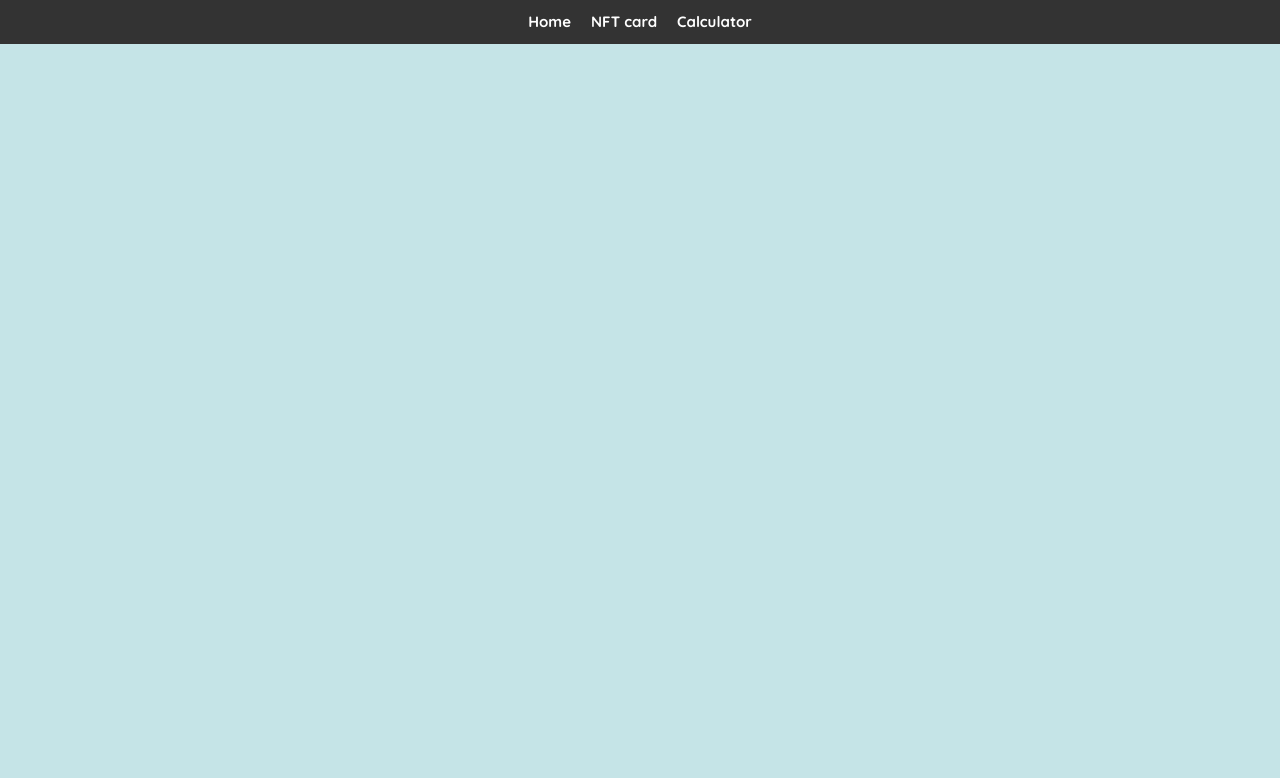
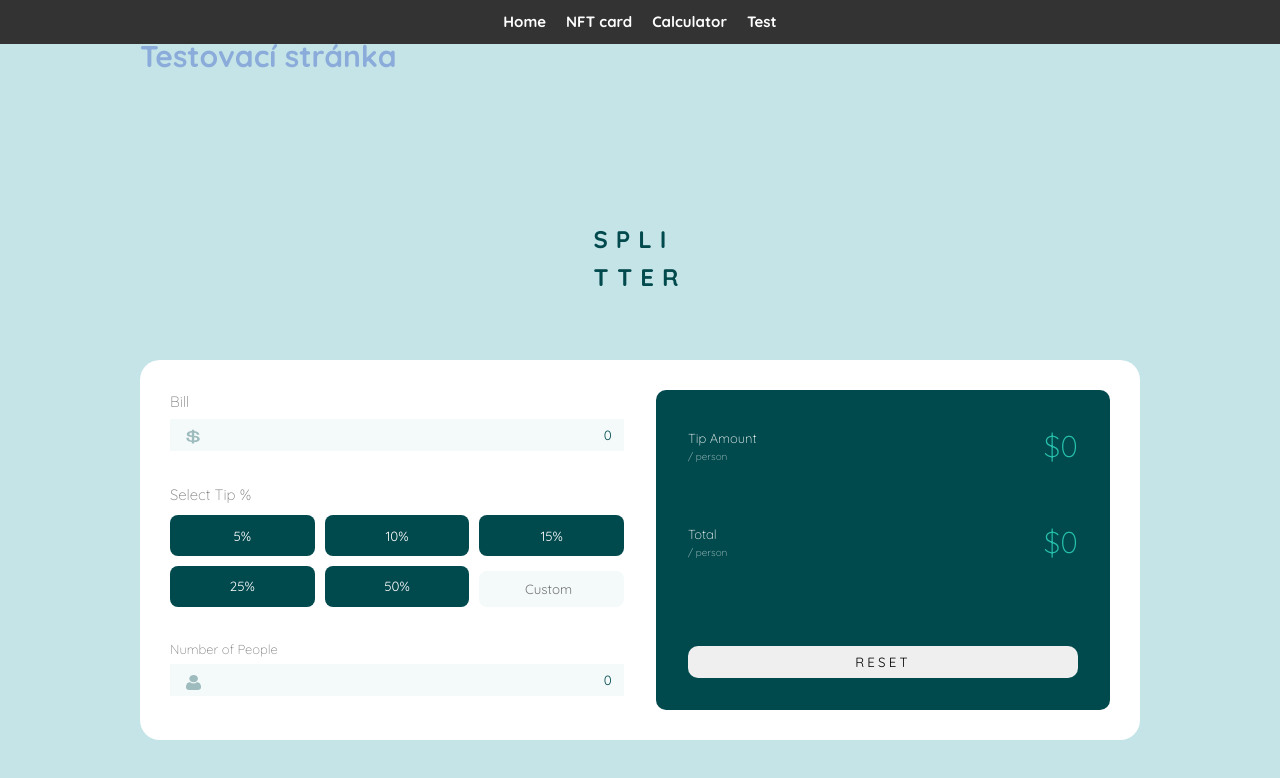
Before and after one commit to owdea/react-rework, a React (Vite) app: page /test in a window 1280 px wide. Shown: the top 778 px of the page. Built offline with nearby package versions, Linux system fonts and the light colour scheme.

Commit message:
Working calculator with new components

```diff
--- a/src/App.tsx
+++ b/src/App.tsx
@@ -4,6 +4,7 @@ import {BrowserRouter as Router, Route, Switch} from "react-router-dom"
 import NFTCard from './pages/NFTpage'
 import Calculator from './pages/Calculator'
 import Layout from './layouts/Layout'
+import Test from './pages/Test'
 
 function App() {
   return (
@@ -18,6 +19,9 @@ function App() {
           </Route>
           <Route path="/calculator">
             <Calculator/>
+          </Route>
+          <Route path="/test">
+            <Test/>
           </Route>
         </Switch>
       </Layout>
--- a/src/layouts/components/Navbar.tsx
+++ b/src/layouts/components/Navbar.tsx
@@ -12,7 +12,10 @@ const Navbar = () => {
           <Link to="/2nd-project">NFT card</Link>
         </li>
         <li>
-            <Link to="calculator">Calculator</Link>
+          <Link to="calculator">Calculator</Link>
+        </li>
+        <li>
+          <Link to="test">Test</Link>
         </li>
       </ul>
     </nav>
--- /dev/null
+++ b/src/modules/calculator/Calculator2.tsx
@@ -0,0 +1,109 @@
+import PercentButton from "./components/percentButton.tsx"
+import ResetButton from "./components/ResetButton.tsx"
+import CalculatorInput from "./components/CalculatorInput.tsx";
+import CustomPercentInput from "./components/CustomPercentInput.tsx";
+import useCalculatorLogic from "./hooks/useCalculatorLogic.tsx"
+import Dollar from "../../assets/Calculator/icon-dollar.svg";
+import People from "../../assets/Calculator/icon-person.svg";
+
+const Calculator2 = () => {
+
+    const {
+        bill,
+        onBillChangeHandler,
+        customInput,
+        customTipChangeHandler,
+        numberOfPeople,
+        onPeopleChangeHandler,
+        tipPerPerson,
+        totalPerPerson,
+        resetValues,
+        buttonsData,
+        disableResetButton
+    } = useCalculatorLogic()
+
+    const buttons = buttonsData.map((button, index) => (
+        <PercentButton key={index} text={button.text} class="button" onClick={button.handler} disabled={false} />
+    ));
+
+    return (
+        <body>
+        <h2>
+            spli<span>tter</span>
+        </h2>
+
+        <main>
+            <div id="main-left">
+                <div id="main-left-top">
+                    <label htmlFor="bill">Bill</label>
+                    <div id="bill">
+                        <img src={Dollar} alt="icon dollar" />
+                        <CalculatorInput
+                            name="bill"
+                            placeholder="0"
+                            value={bill}
+                            onChange={onBillChangeHandler}
+                        />
+                    </div>
+                </div>
+
+                <div id="main-left-middle">
+                    <p>Select Tip %</p>
+                    <div className="percentage-choice">
+                        {buttons}
+                        <CustomPercentInput
+                            value={customInput}
+                            onChange={customTipChangeHandler}
+                        />
+                    </div>
+                </div>
+                <div id="main-left-bottom">
+                    <div id="people-information">
+                        <p>Number of People</p>
+                        <p className="if-zero-number"></p>
+                    </div>
+                    <div id="number-people">
+                        <img src={People} alt="icon person" />
+                        <CalculatorInput
+                            placeholder="0"
+                            value={numberOfPeople}
+                            onChange={onPeopleChangeHandler}
+                        />
+                    </div>
+                </div>
+            </div>
+
+            <div id="main-right">
+                <div id="main-right-top">
+                    <div>
+                        <p className="tip-person">Tip Amount</p>
+                        <p className="person">/ person</p>
+                    </div>
+                    <div className="tip-total">
+                        <div className="dollar"></div>
+                        <span>$</span>
+                        <span id="result-tip">{tipPerPerson}</span>
+                    </div>
+                </div>
+                <div id="main-right-middle">
+                    <div>
+                        <p className="tip-person">Total</p>
+                        <p className="person">/ person</p>
+                    </div>
+                    <div className="tip-total">
+                        <div className="dollar"></div>
+                        <span>$</span>
+                        <span id="result-total">{totalPerPerson}</span>
+                    </div>
+                </div>
+                <ResetButton
+                    disabled={ disableResetButton() }
+                    onClick={ resetValues }
+                />
+            </div>
+        </main>
+    </body>
+    )
+}
+
+export default Calculator2
--- /dev/null
+++ b/src/modules/calculator/components/CalculatorInput.tsx
@@ -0,0 +1,25 @@
+import "../../../styles/Calculator.css"
+
+interface CalculatorInputProps {
+    name?: string,
+    placeholder: string,
+    value: number | string,
+    onChange?: React.ChangeEventHandler<HTMLInputElement>
+}
+
+const CalculatorInput = (props: CalculatorInputProps) => {
+    return (
+    <input
+        className="input"
+        type="number"
+        name={props.name}
+        placeholder={props.placeholder}
+        value={props.value}
+        onChange={props.onChange}
+    >
+
+    </input>
+    )
+}
+
+export default CalculatorInput;
--- /dev/null
+++ b/src/modules/calculator/components/CustomPercentInput.tsx
@@ -0,0 +1,24 @@
+
+
+interface CalculatorInputProps {
+    name?: string,
+    value: number | string,
+    onChange?: React.ChangeEventHandler<HTMLInputElement>
+}
+
+const CustomPercentInput = (props:CalculatorInputProps) => {
+    return (
+        <input
+            className="input custom"
+            type="number"
+            name="custom percent input"
+            placeholder="Custom"
+            value={props.value}
+            onChange={props.onChange}
+        >
+
+        </input>
+    )
+}
+
+export default CustomPercentInput;
--- /dev/null
+++ b/src/modules/calculator/components/PercentButton.tsx
@@ -0,0 +1,20 @@
+//button na zvolení možnosti procent dýška
+import "../../../styles/Calculator.css"
+
+interface ButtonProps {
+    class?: string,
+    id?: string,
+    onClick?: () => void,
+    text: string,
+    disabled: boolean
+}
+
+const PercentButton = (props: ButtonProps) => {
+    return (
+        <button className="button" id={props.id} onClick={props.onClick} disabled={props.disabled}>
+            {props.text}
+        </button>
+    )
+}
+
+export default PercentButton;
--- /dev/null
+++ b/src/modules/calculator/components/ResetButton.tsx
@@ -0,0 +1,11 @@
+import "../../../styles/Calculator.css"
+
+const ResetButton = (props) => {
+    return(
+        <button className="reset-button" id={props.id} onClick={props.onClick} disabled={props.disabled}>
+            Reset
+        </button>
+    )
+}
+
+export default ResetButton
--- /dev/null
+++ b/src/modules/calculator/hooks/useCalculatorLogic.tsx
@@ -0,0 +1,86 @@
+import { useState } from "react";
+const useCalculatorLogic = () => {
+    const [percent, setPercent] = useState(0);
+    const [bill, setBill] = useState(0);
+    const [numberOfPeople, setNumberOfPeople] = useState(0);
+    const [customInput, setCustomInput] = useState("Custom");
+
+    const onBillChangeHandler = (event) => {
+        //zajištění změny hodnoty bill po inputu
+        setBill(event.target.valueAsNumber);
+    };
+
+    const onPeopleChangeHandler = (event) => {
+        //zajištění změny hodnoty numberOfPeople po inputu
+        setNumberOfPeople(event.target.valueAsNumber);
+    };
+
+    let tipPerPerson;
+    let totalPerPerson;
+    if (customInput === "Custom") {
+        //Pokud nebyl použit custom input
+        tipPerPerson = Number(((bill / numberOfPeople) * percent).toFixed(2)); //výpočet samotného dýška na osobu
+        totalPerPerson = Number((bill / numberOfPeople + tipPerPerson).toFixed(2)); //výpočet platby jednoho člověka (včetně dýška)
+    } else {
+        //pokud byl použit custom input
+        tipPerPerson = Number(
+            ((bill / numberOfPeople) * parseInt(customInput) * 0.01).toFixed(2)
+        );
+        totalPerPerson = Number((bill / numberOfPeople + tipPerPerson).toFixed(2));
+    }
+
+    if (Number.isNaN(tipPerPerson) || numberOfPeople === 0) {
+        tipPerPerson = 0;
+    }
+    if (Number.isNaN(totalPerPerson) || numberOfPeople === 0) {
+        totalPerPerson = 0;
+    }
+
+    if (Number.isNaN(customInput)) {
+        setCustomInput("Custom");
+    }
+
+    const resetValues = () => {
+        //funkce pro reset button
+        setPercent(0);
+        setBill(0);
+        setNumberOfPeople(0);
+        setCustomInput("Custom");
+    };
+
+    const customTipChangeHandler = (event) => {
+        setCustomInput(event.target.valueAsNumber);
+    };
+
+    const disableResetButton = () => {
+        return !bill && !percent && !numberOfPeople && !customInput
+    }
+
+    const buttonsData = [
+        { text: "5%", handler: () => setPercent(0.05) },
+        { text: "10%", handler: () => setPercent(0.1) },
+        { text: "15%", handler: () => setPercent(0.15) },
+        { text: "25%", handler: () => setPercent(0.25) },
+        { text: "50%", handler: () => setPercent(0.5) },
+    ];
+    return {
+        percent,
+        setPercent,
+        bill,
+        setBill,
+        numberOfPeople,
+        setNumberOfPeople,
+        customInput,
+        setCustomInput,
+        onBillChangeHandler,
+        onPeopleChangeHandler,
+        resetValues,
+        customTipChangeHandler,
+        buttonsData,
+        totalPerPerson,
+        tipPerPerson,
+        disableResetButton
+    };
+}
+
+export default useCalculatorLogic;
--- /dev/null
+++ b/src/pages/Test.tsx
@@ -0,0 +1,12 @@
+import Calculator2 from "../modules/calculator/Calculator2";
+
+const Test = () => {
+    return (
+        <div>
+            <h1>Testovací stránka</h1>
+            <Calculator2/>
+        </div>
+    )
+}
+
+export default Test;
--- a/src/styles/Calculator.css
+++ b/src/styles/Calculator.css
@@ -212,6 +212,16 @@ main #main-right-middle{
     margin-top: 2rem;
 }
 
+.reset-button {
+    cursor: pointer;
+    letter-spacing: 0.2rem;
+    text-transform: uppercase;
+    padding: 0.5rem;
+    border: none;
+    border-radius: 10px;
+    margin-top: 2rem;
+}
+
 
 .has-reset-activated{
     background-color: var(--StrongCyan);
```
